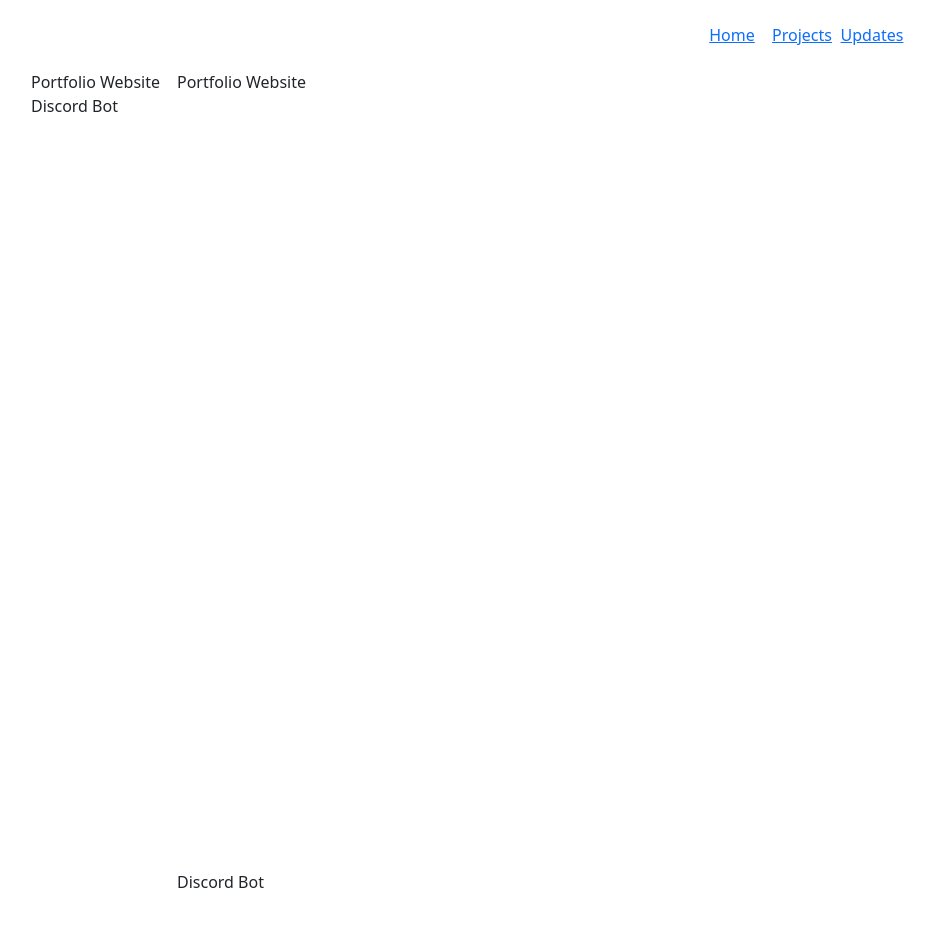
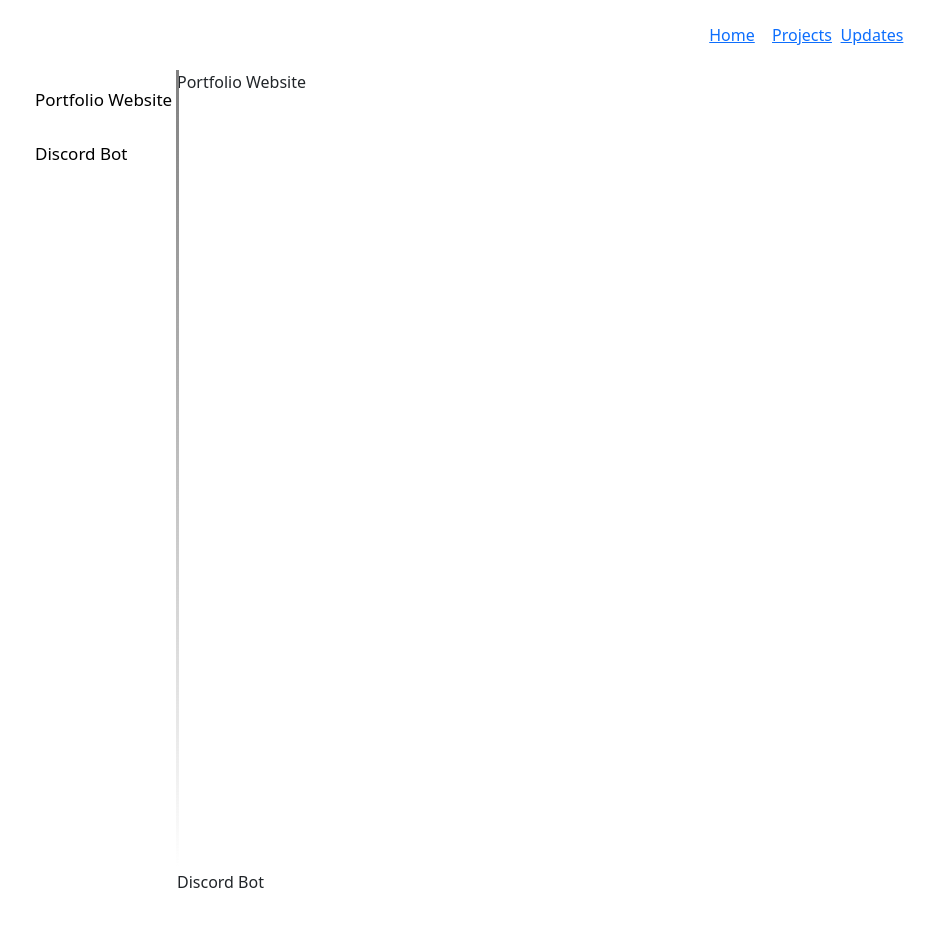
Before and after one commit to moroha29/moroha29.github.io, a React (Create React App) app in the folder web-portfolio/: page /projects in a window 1280 px wide. Shown: the top 926 px of the page, without its empty margins (183-1118 px from the left). Built offline with nearby package versions, Linux system fonts and the light colour scheme.

Commit message:
fix top bar add side menu for projects

```diff
--- a/web-portfolio/src/App.css
+++ b/web-portfolio/src/App.css
@@ -42,6 +42,8 @@
   display: flex;
   position: relative;
   justify-content: center;
+  margin-top:70px;
+  overflow-y: hidden;
 }
 
 .TopBar{
@@ -51,8 +53,16 @@
   justify-content: center;
   flex-direction: row;
   font-weight: 500;
-  background: #fffffff2;
-  position: relative;
+}
+
+
+.top{
+  background: white;
+  width:100%;
+  position:fixed;
+  height:70px;
+  top:0;
+  z-index: 2;
 }
 
 .MenuItems{
--- a/web-portfolio/src/App.js
+++ b/web-portfolio/src/App.js
@@ -19,7 +19,9 @@ function App() {
   )
   return (
     <div>
-      <TopBar/>
+      <div className='top'>
+        <TopBar/>
+      </div>
       <div className="body">
         <Routes>
           <Route path="/" element={<Home />} />
--- a/web-portfolio/src/Projects.js
+++ b/web-portfolio/src/Projects.js
@@ -10,10 +10,12 @@ export default function Projects() {
   const projects= [
     {
       name: "portfolioWebsite",
+      displayName: "Portfolio Website",
       project: PortfolioWebsite,
     },
     {
       name: "discordBot",
+      displayName: "Discord Bot",
       project: DiscordBot,
     },
   ];
@@ -22,7 +24,7 @@ export default function Projects() {
     <div>
        <div className='row container projects'>
           <div className='col-2'>
-            <SideMenu/>
+            <SideMenu projects={projects}/>
           </div>
           <div className='col-10'>
             {projects.map((item)=>{
--- a/web-portfolio/src/components/side-menu/side-menu.css
+++ b/web-portfolio/src/components/side-menu/side-menu.css
@@ -1,4 +1,39 @@
 .sideMenu{
     height:100%;
     position:fixed;
+    border-width: 3px;
+    border-style: solid;
+    border-left:0;
+    margin: 0;
+    padding: 0;
+    width:auto;
+    border-image:
+      linear-gradient(
+        to bottom,
+        grey,
+        rgba(0, 0, 0, 0)
+      ) 1 100%;
+  }
+
+
+.sideNav{
+    display:flex;
+    flex-direction: column;
 }
+
+.sideMenuButton{
+    float: left;
+    display: block;
+    color: black;
+    text-align: left;
+    padding: 14px 4px;
+    text-decoration: none;
+    font-size: 17px;
+    overflow: wrap;
+    display: block;
+}
+
+.sideMenuButton:hover{
+    background-color: #555;
+    color: white;
+}
--- a/web-portfolio/src/components/side-menu/side-menu.js
+++ b/web-portfolio/src/components/side-menu/side-menu.js
@@ -1,12 +1,16 @@
 import './side-menu.css';
 
-export default function SideMenu() {
-
+export default function SideMenu(props) {
+    const projects=props.projects;
     return (
       <div className='sideMenu'>
-        <div className="sidenav">
-          <div id='portfolioWebsiteButton'>Portfolio Website</div>
-          <div id='discordBotButton'>Discord Bot</div>
+        <div className="sideNav">
+            {projects.map((item)=>{
+              return(
+                <a className='sideMenuButton' key={item.name} href={'#'+item.name}>
+                  {item.displayName}
+                </a>)
+            })}
         </div>
       </div>
     );
```
